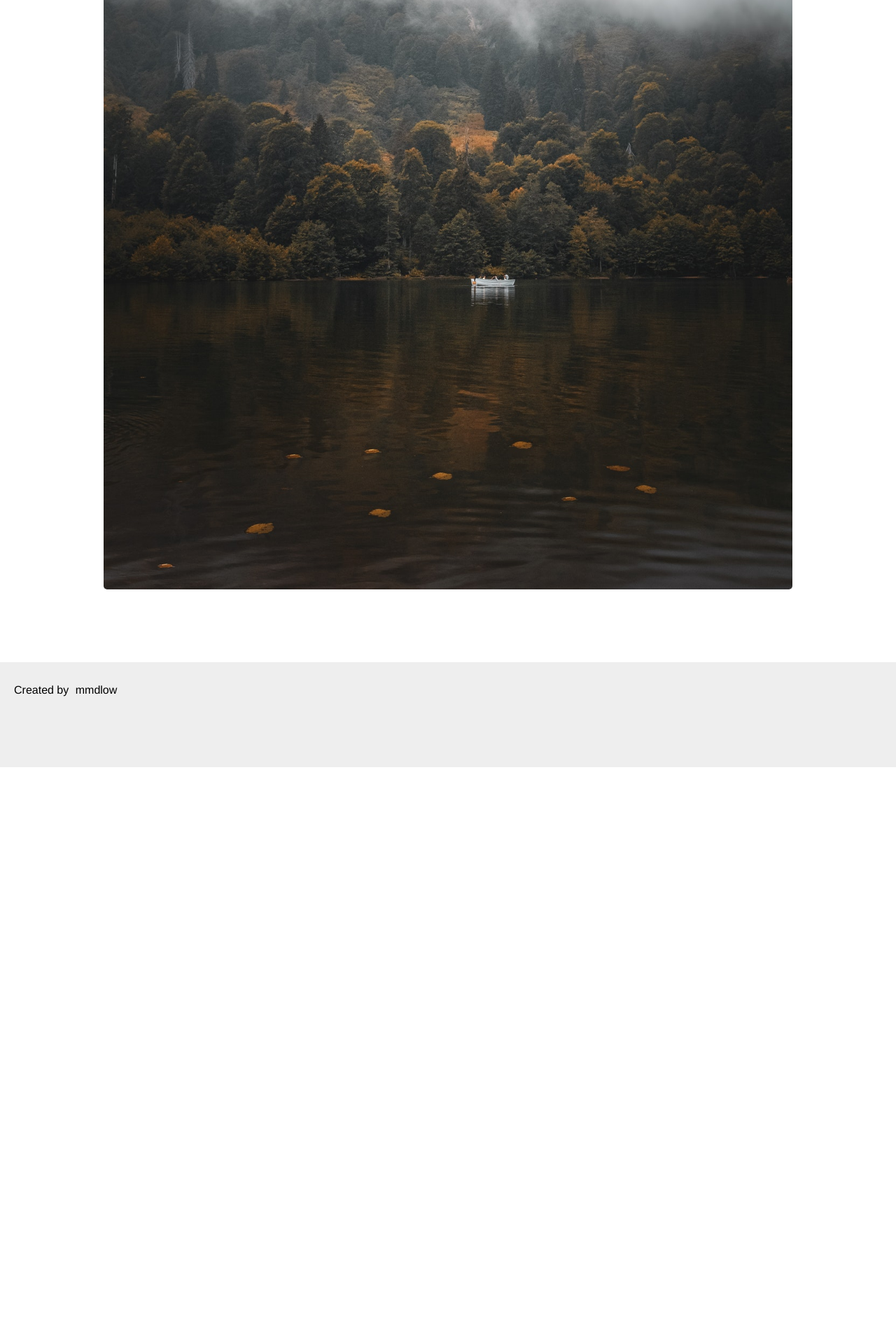
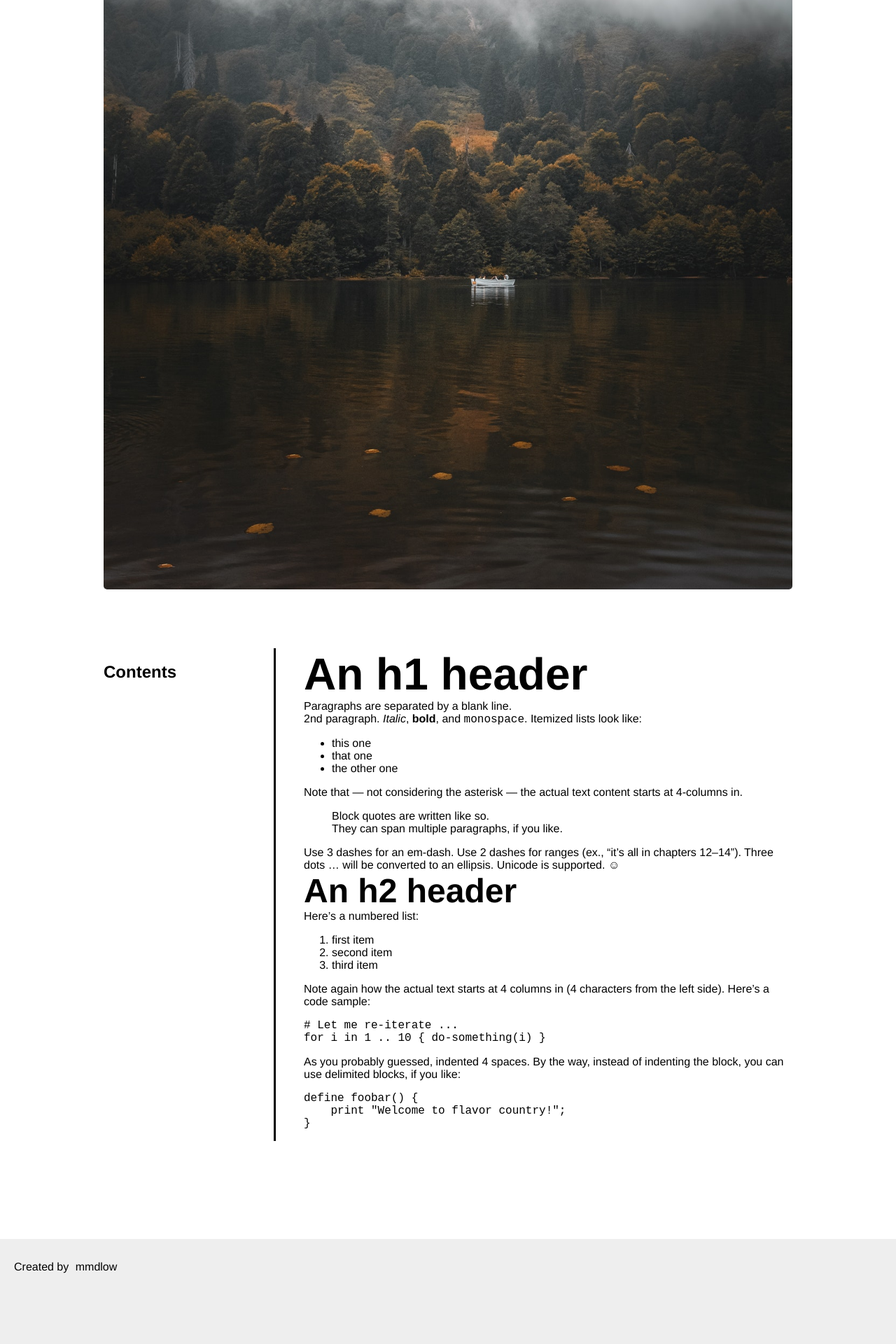
Before and after one commit to mmdlow/chungking, a Jekyll site: the page built from _posts/2019-11-20-Third-Post.md, in a window 1280 px wide. Shown: the part 886-2806 px from the top of the page at 70% size. Built offline with Jekyll 4.4.1, drawn with Linux system fonts in a browser that asks for light colours; a style sheet for code colours, icons or effects is not loaded; before the commit the page ends 1982 px from its top, so only the background shows below that.

Commit message:
Update prose section
 - Create empty post scss file
 - Insert dummy text in third post

```diff
--- a/_layouts/post.html
+++ b/_layouts/post.html
@@ -7,13 +7,20 @@ layout: default
       <h1 class="col-4 mb-4">{{ page.title }}</h1>
       <div class="col-2 border-top-thick"></div>
       <div class="my-4 pb-4">
+        {% if page.blurb %}
         <p class="mb-3">{{ page.blurb }}</p>
+        {% endif %}
         <h5 class="secondary">{{ page.date | date: '%d %b %Y' }}</h5>
       </div>
       {% if page.image %}
-      <img class="mb-4 image-post" src="{{ page.image | prepend: site.baseurl }}"></a>
+      <img class="image-post" src="{{ page.image | prepend: site.baseurl }}"></a>
       {% endif %}
-      {{ content }}
+      <div class="flex py-4 my-4">
+        <div class="col-2 py-3 pr-4 border-right">
+          <h4>Contents</h4>
+        </div>
+        <div class="col-6 pl-4">{{ content }}</div>
+      </div>
     </div>
   </div>
 </div>
--- a/_posts/2019-11-20-Third-Post.md
+++ b/_posts/2019-11-20-Third-Post.md
@@ -4,3 +4,54 @@ title: Houston, we have a problem
 blurb: As far back as I can remember, I always wanted to be a gangster
 image: '/assets/images/green-trees-by-the-lake-2949717.jpg'
 ---
+
+An h1 header
+============
+
+Paragraphs are separated by a blank line.
+
+2nd paragraph. *Italic*, **bold**, and `monospace`. Itemized lists
+look like:
+
+  * this one
+  * that one
+  * the other one
+
+Note that --- not considering the asterisk --- the actual text
+content starts at 4-columns in.
+
+> Block quotes are
+> written like so.
+>
+> They can span multiple paragraphs,
+> if you like.
+
+Use 3 dashes for an em-dash. Use 2 dashes for ranges (ex., "it's all
+in chapters 12--14"). Three dots ... will be converted to an ellipsis.
+Unicode is supported. ☺
+
+
+
+An h2 header
+------------
+
+Here's a numbered list:
+
+ 1. first item
+ 2. second item
+ 3. third item
+
+Note again how the actual text starts at 4 columns in (4 characters
+from the left side). Here's a code sample:
+
+    # Let me re-iterate ...
+    for i in 1 .. 10 { do-something(i) }
+
+As you probably guessed, indented 4 spaces. By the way, instead of
+indenting the block, you can use delimited blocks, if you like:
+
+~~~
+define foobar() {
+    print "Welcome to flavor country!";
+}
+~~~
--- a/_sass/_utilities.scss
+++ b/_sass/_utilities.scss
@@ -106,6 +106,7 @@
   &-0             { border: 0; }
   &-top           { border-top: $border-weight solid; }
   &-bottom        { border-bottom: $border-weight solid; }
+  &-right         { border-right: $border-weight solid; }
   &-top-thick     { border-top: $border-weight-thick solid; }
   &-bottom-thick  { border-bottom: $border-weight-thick solid; }
 }
--- a/_sass/main.scss
+++ b/_sass/main.scss
@@ -1,5 +1,6 @@
 @import "variables";
 @import "utilities";
+@import "post";
 
 * {
   box-sizing: border-box !important;
```
Also changed, not shown: _sass/_post.scss (added).
